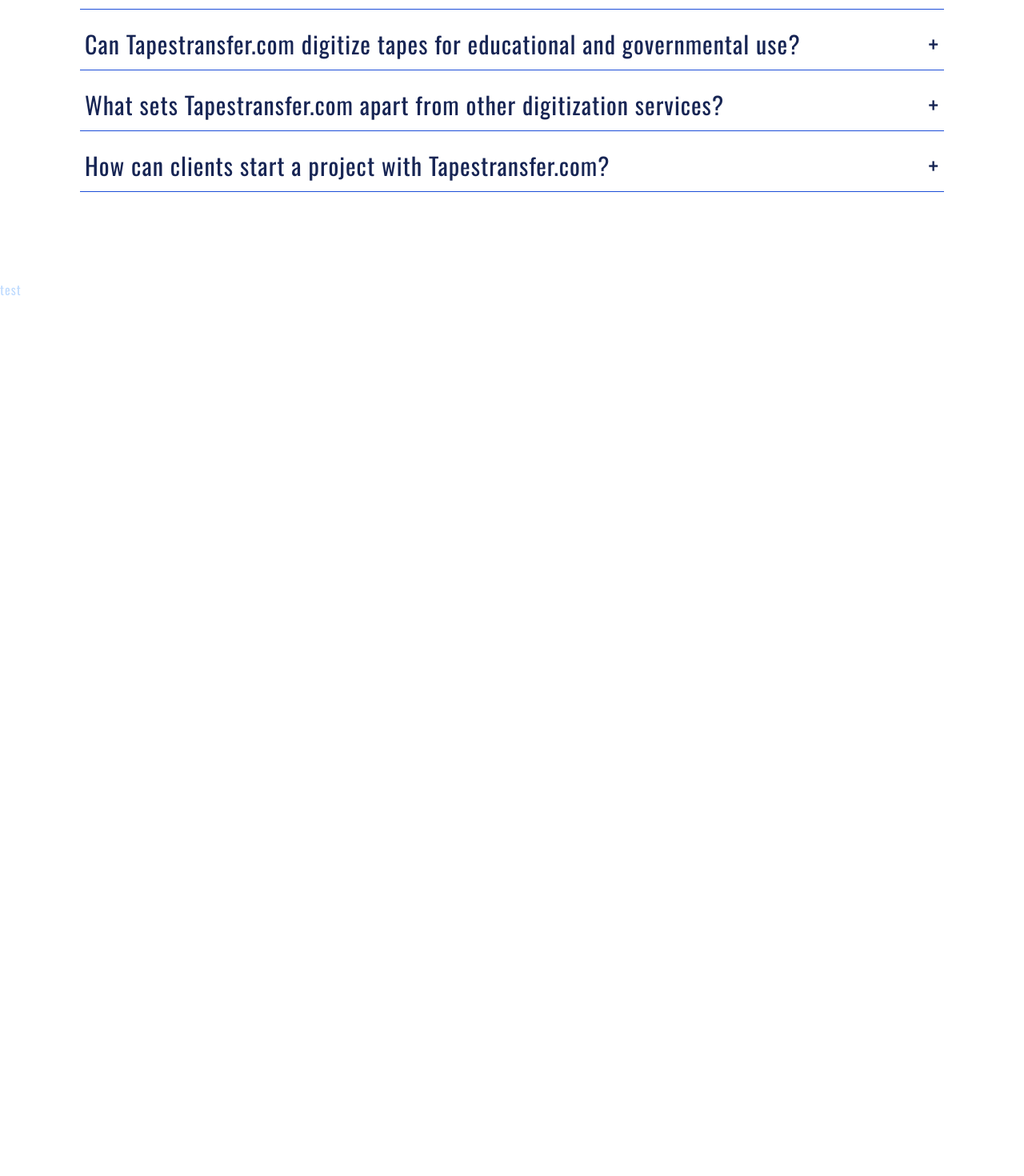
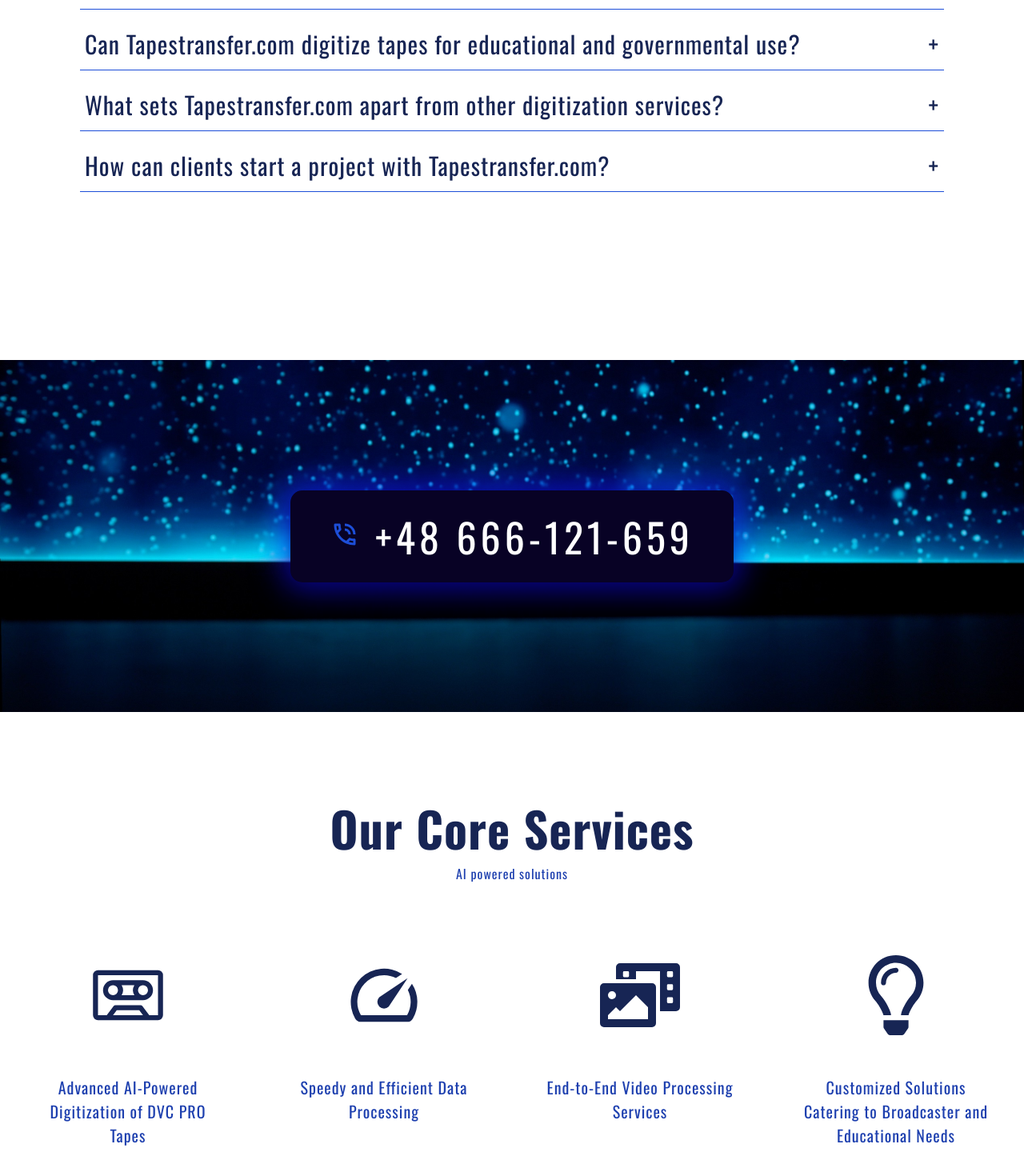
Before and after one commit to Losssik/kasety, a React (Vite) app: page / in a window 1280 px wide. Shown: the part 3963-5433 px from the top of the page at 80% size. Before the commit the page ends 5113 px from the top, so only its background shows below. Built offline with nearby package versions, Linux system fonts and the light colour scheme.

Commit message:
making WhyUs section

```diff
--- a/src/App.jsx
+++ b/src/App.jsx
@@ -9,7 +9,9 @@
 import Accordion from "./components/Accordion";
 import CompanyService from "./components/CompanyService";
 import Parralax from "./components/Parralax";
-import Test from "./components/Test";
+
+import WhyUs from "./components/WhyUs";
+import PhoneParralax from "./components/PhoneParralax";
 
 const App = () => {
   return (
@@ -22,7 +24,8 @@
         <Parralax />
         <FAQ />
         <Accordion />
-        <Test />
+        <PhoneParralax />
+        <WhyUs />
       </I18nextProvider>
     </>
   );
--- /dev/null
+++ b/src/components/PhoneParralax.jsx
@@ -0,0 +1,69 @@
+import styled from "styled-components";
+import parralax from "../assets/parralax.jpg";
+import { MdOutlinePhoneInTalk } from "react-icons/md";
+
+const StyledParralax = styled.div`
+  height: 55vh;
+  background-color: red;
+  background-image: url(${parralax});
+  background-size: cover;
+  background-position: center;
+  background-repeat: no-repeat;
+  background-attachment: fixed;
+  display: flex;
+  flex-direction: column;
+  align-items: center;
+  justify-content: center;
+  margin-top: 10rem;
+  margin-bottom: 10rem;
+  gap: 2rem;
+
+  a {
+    display: flex;
+    gap: 2rem;
+    align-items: center;
+
+    font-size: 5rem;
+    background: rgb(8, 2, 37);
+    padding: 2rem 5rem;
+    border-radius: 15px;
+    color: var(--color-grey-0);
+    text-transform: uppercase;
+    cursor: pointer;
+    box-shadow: rgba(13, 6, 224, 0.648) 0px 0px 38px 10px,
+      rgba(0, 0, 0, 0.22) 0px 15px 12px;
+    letter-spacing: 5px;
+    &:hover {
+      color: var(--color-brand-700);
+    }
+
+    &:active {
+      scale: 0.99;
+    }
+  }
+
+  p {
+    padding: 1rem;
+    font-size: 2rem;
+  }
+`;
+
+const StyledCiPhone = styled.div`
+  font-size: 3.6rem;
+  color: var(--color-brand-700);
+`;
+
+function PhoneParralax() {
+  return (
+    <StyledParralax>
+      <a href="tel:666-121-659">
+        <StyledCiPhone>
+          <MdOutlinePhoneInTalk />
+        </StyledCiPhone>
+        +48 666-121-659
+      </a>
+    </StyledParralax>
+  );
+}
+
+export default PhoneParralax;
--- /dev/null
+++ b/src/components/WhyUs.jsx
@@ -0,0 +1,70 @@
+import { PiCassetteTape } from "react-icons/pi";
+import { MdSpeed } from "react-icons/md";
+import { FaPhotoVideo, FaRegLightbulb } from "react-icons/fa";
+
+import styled from "styled-components";
+import Header from "../ui/Header";
+import Subheader from "../ui/Subheader";
+
+const Wrapper = styled.div`
+  margin-top: 5rem;
+  display: grid;
+  align-items: start;
+  justify-items: center;
+  grid-template-columns: 1fr 1fr 1fr 1fr;
+  font-size: 10rem;
+  color: var(--color-brand-950);
+
+  p {
+    font-size: 2rem;
+    text-align: center;
+    padding: 2rem;
+    color: var(--color-brand-800);
+  }
+`;
+
+const ContentContainer = styled.div`
+  display: flex;
+  flex-direction: column;
+  align-items: center;
+  justify-content: start;
+  padding: 2rem;
+`;
+function WhyUs() {
+  return (
+    <>
+      <Header>Our Core Services</Header>
+      <Subheader>AI powered solutions</Subheader>
+      <Wrapper>
+        <ContentContainer>
+          <div>
+            <PiCassetteTape />
+          </div>
+          <p>Advanced AI-Powered Digitization of DVC PRO Tapes</p>
+        </ContentContainer>
+        <ContentContainer>
+          <div>
+            <MdSpeed />
+          </div>
+          <p>Speedy and Efficient Data Processing</p>
+        </ContentContainer>
+        <ContentContainer>
+          <div>
+            <FaPhotoVideo />
+          </div>
+          <p>End-to-End Video Processing Services</p>
+        </ContentContainer>
+        <ContentContainer>
+          <div>
+            <FaRegLightbulb />
+          </div>
+          <p>
+            Customized Solutions Catering to Broadcaster and Educational Needs
+          </p>
+        </ContentContainer>
+      </Wrapper>
+    </>
+  );
+}
+
+export default WhyUs;
```
